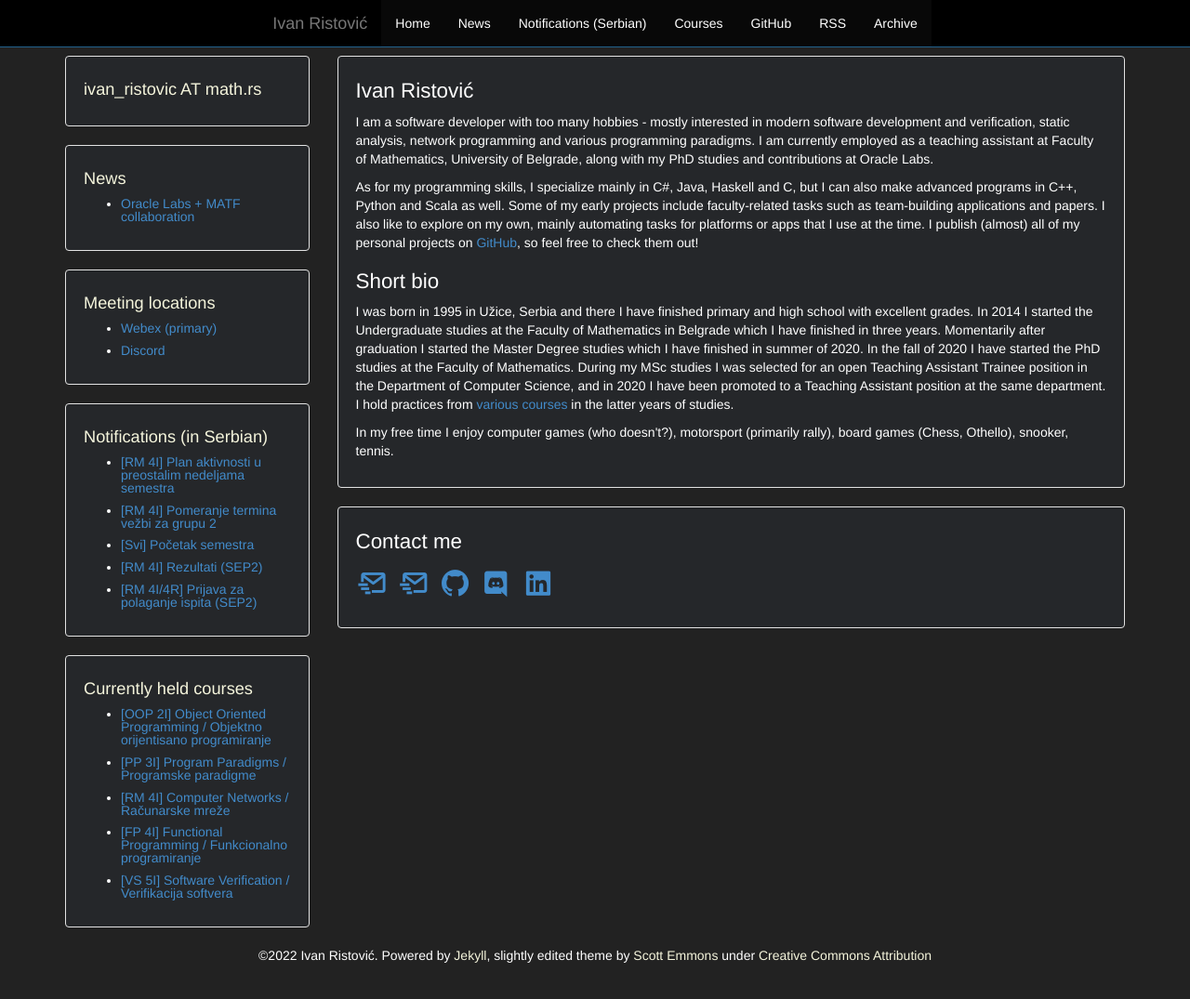
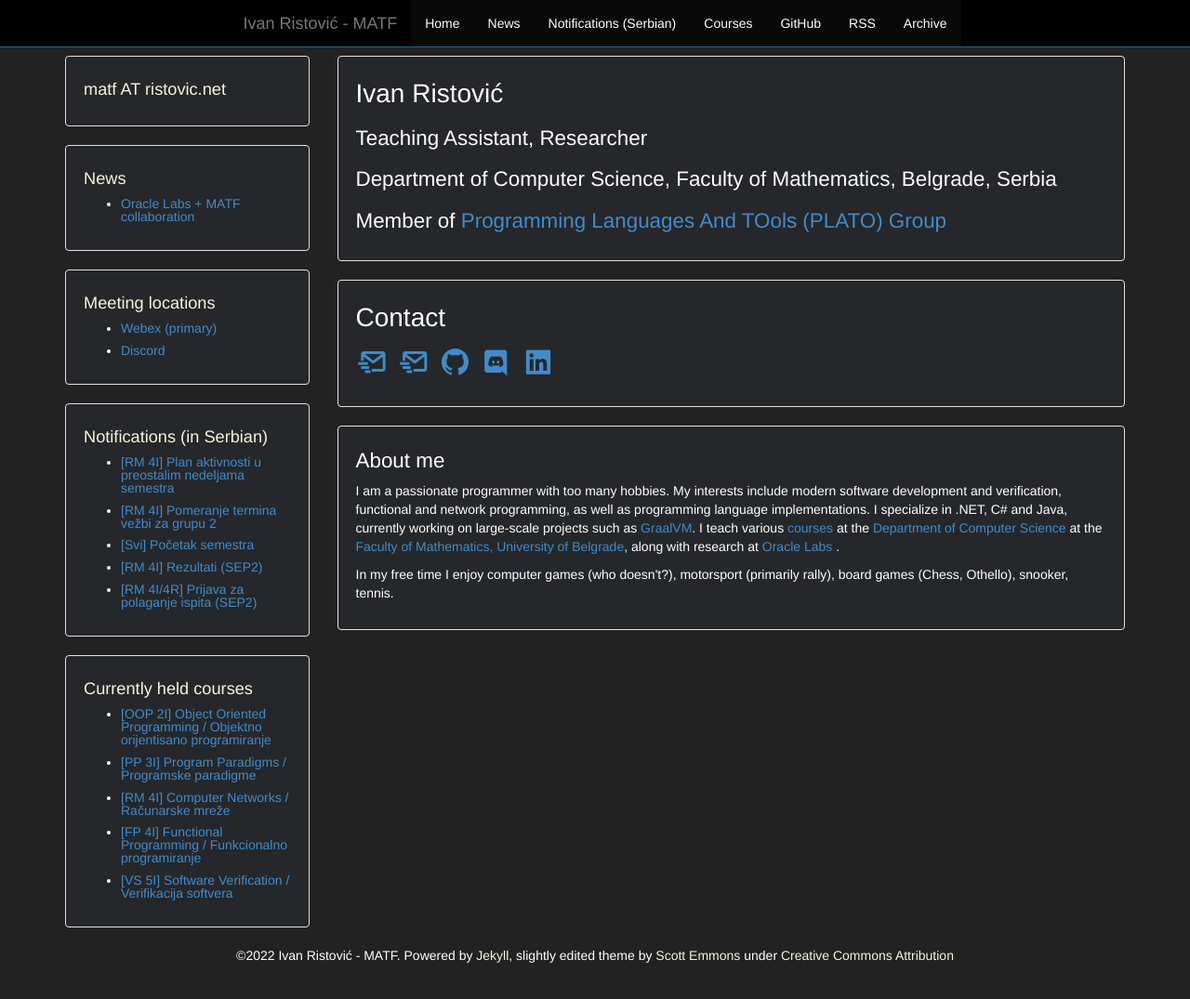
Before and after one commit to ivan-ristovic/ivan-ristovic.github.io, a Jekyll site: the page built from index.html, in a window 1280 px wide and 1108 px high. Shown: the top 1075 px of the window at 93% size. Built offline with Jekyll 4.4.1, drawn with Linux system fonts in a browser that asks for light colours.

Commit message:
[Index] Update

```diff
--- a/_config.yml
+++ b/_config.yml
@@ -1,7 +1,7 @@
 # Jekyll configuration
 
-name: Ivan Ristović
-description: ivan_ristovic AT math.rs
+name: Ivan Ristović - MATF
+description: matf AT ristovic.net
 
 # url is currently only used only for the RSS feed in feed.xml
 url: https://ivan-ristovic.github.io/
--- a/css/theme.css
+++ b/css/theme.css
@@ -28,6 +28,10 @@ blockquote {
 }
 
 .well h1 {
+    font-size: 2em;
+}
+
+.well h2 {
     font-size: 1.6em;
 }
 
--- a/index.html
+++ b/index.html
@@ -4,28 +4,28 @@ layout: default
 
 <div class="well">
     <h1>Ivan Ristović</h1>
+    <h2>Teaching Assistant, Researcher</h2>
+    <h2>Department of Computer Science, Faculty of Mathematics, Belgrade, Serbia</h2>
+    <h2>Member of <a href="http://plato.matf.bg.ac.rs/?locale=en_UK">Programming Languages And TOols (PLATO) Group</a></h2>
+</div>
+
+<div class="well">
+    <h1> Contact </h1>
+    <div class='iconwell'>
+        <a href="mailto:matf@ristovic.net" target="_blank" rel="noopener"><i class='bx bx-lg bx-mail-send bx-fade-right-hover'></i></a>
+        <a href="mailto:ivan_ristovic@math.rs" target="_blank" rel="noopener"><i class='bx bx-lg bx-mail-send bx-fade-right-hover'></i></a>
+        <a href="https://github.com/{{ site.github }}" target="_blank" rel="noopener"><i class='bx bx-lg bxl-github bx-tada-hover'></i></a>
+        <a href="https://discordapp.com/users/201309107267960832" target="_blank" rel="noopener"><i class='bx bx-lg bxl-discord bx-tada-hover'></i></a>
+        <a href="https://www.linkedin.com/in/ivan-ristovi%C4%87-7b575b193/" target="_blank" rel="noopener"><i class='bx bx-lg bxl-linkedin-square bx-tada-hover'></i></a>
+    </div>
+</div>
+
+<div class="well">
+    <h2>About me</h2>
     <p>
-        I am a software developer with too many hobbies - mostly interested in modern software development and verification, static analysis, network programming and various programming paradigms. I am currently employed as a teaching assistant at Faculty of Mathematics, University of Belgrade, along with my PhD studies and contributions at Oracle Labs.
-    </p>
-    <p>
-        As for my programming skills, I specialize mainly in C#, Java, Haskell and C, but I can also make advanced programs in C++, Python and Scala as well. Some of my early projects include faculty-related tasks such as team-building applications and papers. I also like to explore on my own, mainly automating tasks for platforms or apps that I use at the time. I publish (almost) all of my personal projects on <a href="https://github.com/{{ site.github }}" target="_blank">GitHub</a>, so feel free to check them out!
-    </p>
-    <h1> Short bio </h1>
-    <p>
-        I was born in 1995 in Užice, Serbia and there I have finished primary and high school with excellent grades. In 2014 I started the Undergraduate studies at the Faculty of Mathematics in Belgrade which I have finished in three years. Momentarily after graduation I started the Master Degree studies which I have finished in summer of 2020. In the fall of 2020 I have started the PhD studies at the Faculty of Mathematics. During my MSc studies I was selected for an open Teaching Assistant Trainee position in the Department of Computer Science, and in 2020 I have been promoted to a Teaching Assistant position at the same department. I hold practices from <a href="courses.html">various courses</a> in the latter years of studies.
+        I am a passionate programmer with too many hobbies. My interests include modern software development and verification, functional and network programming, as well as programming language implementations. I specialize in .NET, C# and Java, currently working on large-scale projects such as <a href="https://www.graalvm.org/">GraalVM</a>. I teach various <a href="courses.html">courses</a> at the <a href="www.racunarstvo.matf.bg.ac.rs/">Department of Computer Science</a> at the <a href="http://www.matf.bg.ac.rs/eng/">Faculty of Mathematics, University of Belgrade</a>, along with research at <a href="https://labs.oracle.com/">Oracle Labs </a>.
     </p>
     <p>
         In my free time I enjoy computer games (who doesn't?), motorsport (primarily rally), board games (Chess, Othello), snooker, tennis.
     </p>
 </div>
-
-<div class="well">
-    <h1> Contact me </h1>
-    <div class='iconwell'>
-        <a href="mailto:ivan_ristovic@math.rs" target="_blank" rel="noopener"><i class='bx bx-lg bx-mail-send bx-fade-right-hover'></i></a>
-        <a href="mailto:ivan.ristovic95@gmail.com" target="_blank" rel="noopener"><i class='bx bx-lg bx-mail-send bx-fade-right-hover'></i></a>
-        <a href="https://github.com/{{ site.github }}" target="_blank" rel="noopener"><i class='bx bx-lg bxl-github bx-tada-hover'></i></a>
-        <a href="https://discordapp.com/users/201309107267960832" target="_blank" rel="noopener"><i class='bx bx-lg bxl-discord bx-tada-hover'></i></a>
-        <a href="https://www.linkedin.com/in/ivan-ristovi%C4%87-7b575b193/" target="_blank" rel="noopener"><i class='bx bx-lg bxl-linkedin-square bx-tada-hover'></i></a>
-    </div>
-</div>
```
Also changed, not shown: README.md.
